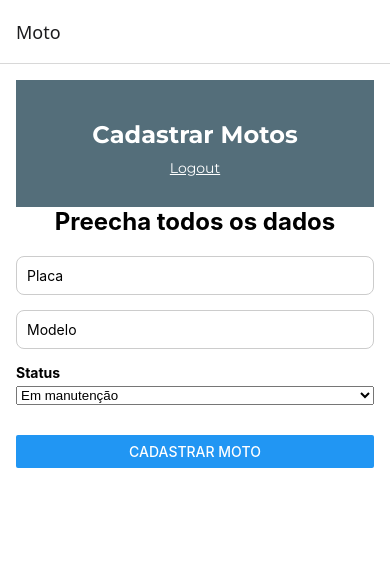
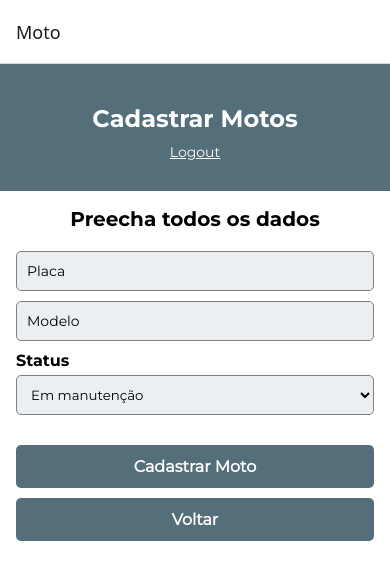
Before and after one commit to mototrack-challenge/mototrack-frontend-mobile, a React Native app: screen /Moto in a window 390 px wide. Shown: the top 580 px of the page. Built offline with nearby package versions, Linux system fonts and the light colour scheme.

Commit message:
Estilizando página de cadastro de Motos

```diff
--- a/src/screens/HomeScreen.tsx
+++ b/src/screens/HomeScreen.tsx
@@ -23,7 +23,7 @@ const HomeScreen = () => {
 
     // Funções para navegação para outras telas (cadastro de motos, lista de motos, etc.)
     const navigateToRegister = () => {
-      // Navegação para a tela de cadastro de motos
+      navigation.navigate('Moto');
       console.log('Navegar para Cadastro');
     };
 
--- a/src/screens/RegisterMotoScreen.tsx
+++ b/src/screens/RegisterMotoScreen.tsx
@@ -1,5 +1,5 @@
 import React, { useEffect, useState } from 'react';
-import { View, Text, TextInput, Button, StyleSheet, Alert } from 'react-native';
+import { View, Text, TextInput, Button, StyleSheet, Alert, TouchableOpacity } from 'react-native';
 import AsyncStorage from '@react-native-async-storage/async-storage';
 import { ScrollView } from 'react-native-gesture-handler';
 import { Picker } from '@react-native-picker/picker';
@@ -7,6 +7,7 @@ import { RootStackParamList } from '../types/types';
 import { NativeStackNavigationProp } from '@react-navigation/native-stack';
 import { useNavigation } from '@react-navigation/native';
 import Header from '../components/Header';
+import { useFonts } from 'expo-font';
 
 type Moto = {
   id_moto: number;
@@ -23,6 +24,11 @@ const STORAGE_KEY = 'motos';
 const RegisterMotoScreen = () => {
     const navigation = useNavigation<NavigationProp>();
 
+      const [fontsLoaded] = useFonts({
+        MontserratRegular: require('../../assets/fonts/Montserrat-Regular.ttf'),
+        MontserratBold: require('../../assets/fonts/Montserrat-Bold.ttf'),
+      });
+
   const [placa, setPlaca] = useState('');
   const [modelo, setModelo] = useState('');
   const [status, setStatus] = useState('Em manutenção');
@@ -33,6 +39,9 @@ const RegisterMotoScreen = () => {
     navigation.navigate('Login');
   };
 
+  const handleBackToHome = () => {
+    navigation.navigate('Home');
+  };
   // Carrega motos do AsyncStorage ao iniciar a tela
   useEffect(() => {
     const loadMotos = async () => {
@@ -75,70 +84,100 @@ const RegisterMotoScreen = () => {
   };
 
   return (
+    <View style={styles.header}>
+    <Header title="Cadastrar Motos" onLogout={handleLogout} />
     <ScrollView contentContainerStyle={styles.container}>
-      <Header title="Cadastrar Motos" onLogout={handleLogout} />
-      <Text style={styles.title}>Preecha todos os dados</Text>
+      <Text style={[styles.title, { fontFamily: 'MontserratBold' }]}>Preecha todos os dados</Text>
 
       <TextInput
-        style={styles.input}
+        style={[styles.input, { fontFamily: 'MontserratRegular' }]}
         placeholder="Placa"
         value={placa}
         onChangeText={setPlaca}
       />
 
       <TextInput
-        style={styles.input}
+        style={[styles.input, { fontFamily: 'MontserratRegular' }]}
         placeholder="Modelo"
         value={modelo}
         onChangeText={setModelo}
       />
 
-      <Text style={styles.label}>Status</Text>
+      <Text style={[styles.label, { fontFamily: 'MontserratBold' }]}>Status</Text>
       <Picker
         selectedValue={status}
         onValueChange={(itemValue) => setStatus(itemValue)}
-        style={styles.picker}
+        style={[styles.picker, { fontFamily: 'MontserratRegular' }]}
       >
         <Picker.Item label="Em manutenção" value="Em manutenção" />
         <Picker.Item label="Em avaliação" value="Em avaliação" />
         <Picker.Item label="Pronta para uso" value="Pronta para uso" />
       </Picker>
 
-      <View style={styles.button}>
-        <Button title="Cadastrar Moto" onPress={handleRegister} />
-      </View>
+    <TouchableOpacity style={styles.button} onPress={handleRegister}>
+        <Text style={[styles.buttonText, { fontFamily: 'MontserratRegular' }]}>Cadastrar Moto</Text>
+    </TouchableOpacity>
+
+    <TouchableOpacity style={styles.button} onPress={handleBackToHome}>
+        <Text style={[styles.buttonText, { fontFamily: 'MontserratRegular' }]}>Voltar</Text>
+    </TouchableOpacity>
+
     </ScrollView>
+  </View>
   );
 };
 
 const styles = StyleSheet.create({
+  header: {
+    flex: 1,
+  },
   container: {
     padding: 16,
     backgroundColor: '#FFF',
-    flexGrow: 1,
+    flex: 1
   },
   title: {
-    fontSize: 24,
+    fontSize: 20,
     fontWeight: 'bold',
     marginBottom: 20,
     textAlign: 'center',
   },
   input: {
+    height: 40,
+    backgroundColor: '#ECEFF1',
+    borderColor: 'gray',
     borderWidth: 1,
-    borderColor: '#CCC',
-    borderRadius: 8,
-    padding: 10,
-    marginBottom: 15,
+    marginBottom: 10,
+    paddingLeft: 10,
+    borderRadius: 5,
   },
   label: {
+    fontSize: 16,
     fontWeight: 'bold',
     marginBottom: 5,
   },
   picker: {
+    height: 40,
+    backgroundColor: '#ECEFF1',
+    borderColor: 'gray',
+    fontWeight: 'normal',
+    borderWidth: 1,
+    paddingLeft: 10,
+    borderRadius: 5,
     marginBottom: 20,
   },
   button: {
-    marginTop: 10,
+    backgroundColor: '#546E7A',
+    paddingVertical: 12,
+    borderRadius: 5,
+    alignItems: 'center',
+    justifyContent: 'center',
+    marginTop: 10
+  },
+  buttonText: {
+    color: '#FFFFFF',
+    fontSize: 16,
+    fontWeight: 'bold',
   },
 });
 
```
